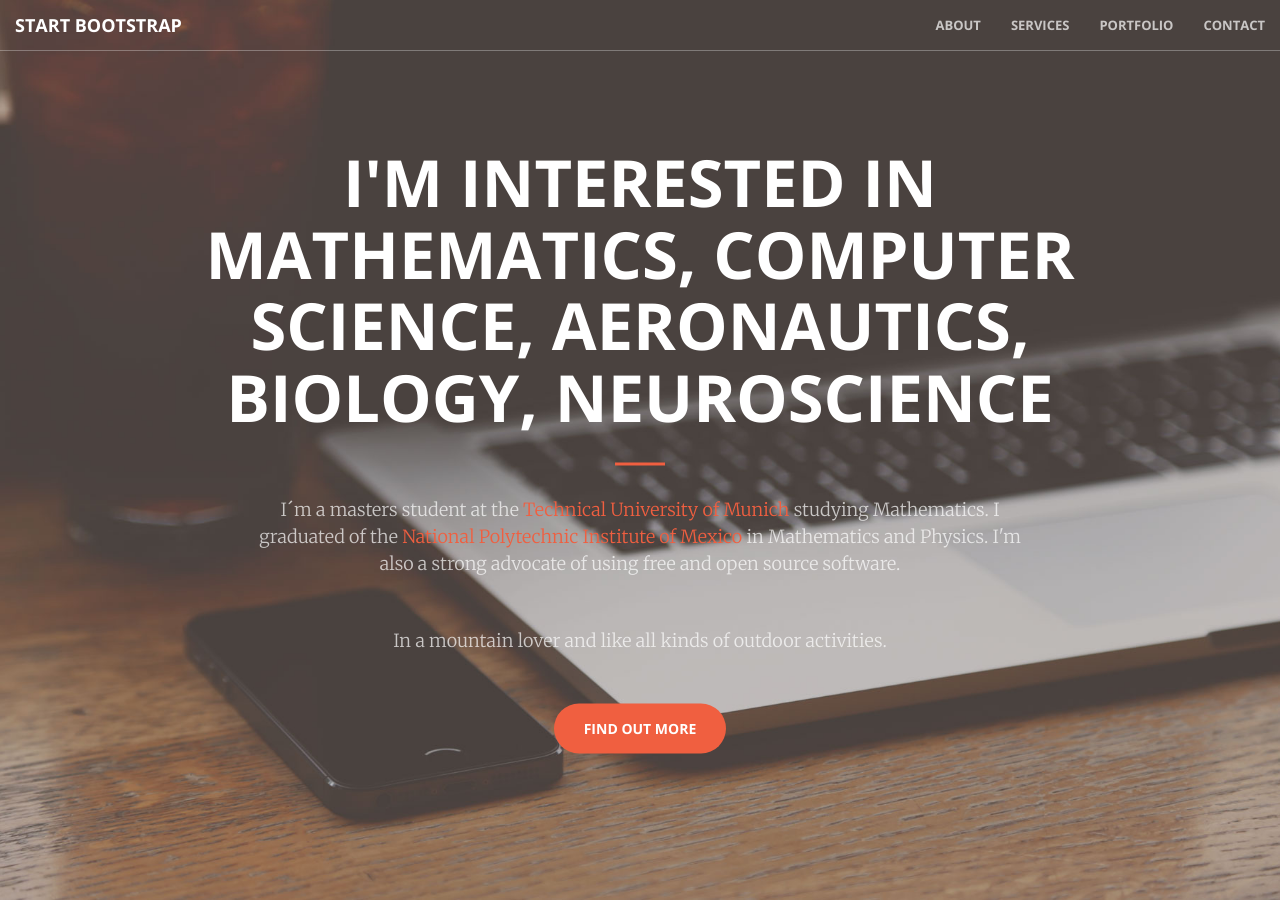
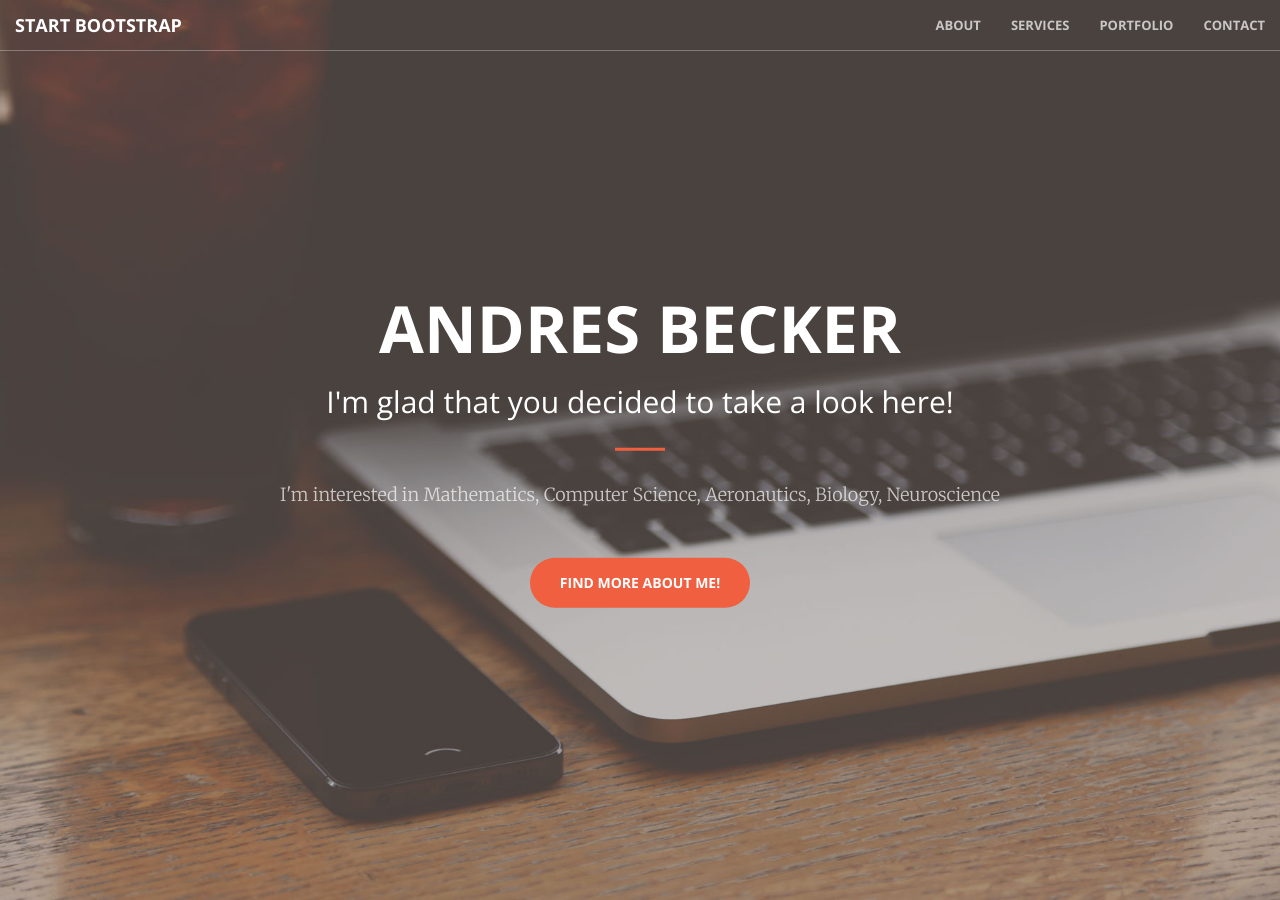
Before and after one commit to andresbecker/andresbecker.github.io, a Jekyll site: the page built from index.html, in a window 1280 px wide and 900 px high. Built offline with Jekyll 4.4.1, drawn with Linux system fonts in a browser that asks for light colours; some of the changed text lies outside the part shown.

Commit message:
New extra info about me

```diff
--- a/_includes/call-to-action.html
+++ b/_includes/call-to-action.html
@@ -2,10 +2,12 @@
     <div class="container">
         <div class="row">
             <div class="col-lg-8 col-lg-offset-2 text-center">
-                <h2 class="section-heading">We've got what you need!</h2>
+                <h2 class="section-heading">Who am I?</h2>
                 <hr class="light">
-                <p class="text-faded">Start Bootstrap has everything you need to get your new website up and running in no time! All of the templates and themes on Start Bootstrap are open source, free to download, and easy to use. No strings attached!</p>
-                <a href="#" class="btn btn-default btn-xl">Get Started!</a>
+                <p class="text-faded">I´m a masters student at the <a href="https://www.tum.de">Technical University of Munich</a> studying Mathematics. I'm a graduate of the <a href="https://es.wikipedia.org/wiki/Instituto_Polit%C3%A9cnico_Nacional">National Polytechnic Institute of Mexico</a> in Mathematics and Physics. I'm also a strong advocate of using free and open source software.
+<p> In a mountain lover and like all kinds of outdoor activities.</p></p>
+                <!-- <a href="#" class="btn btn-default btn-xl">Take a look into my Resume!</a> -->
+		<a href="Files/CV_ABECKER.pdf" class="btn btn-default btn-xl">Take a look into my Resume!</a>
             </div>
         </div>
     </div>
--- a/_includes/header.html
+++ b/_includes/header.html
@@ -1,11 +1,11 @@
 <header>
     <div class="header-content">
         <div class="header-content-inner">
-            <h1>I'm interested in Mathematics, Computer Science, Aeronautics, Biology, Neuroscience</h1>
+            <h1>Andres Becker</h1>
+	    <h2>I'm glad that you decided to take a look here!</h2>
             <hr>
-            <p>I´m a masters student at the <a href="https://www.tum.de/nc/en/homepage/">Technical University of Munich</a> studying Mathematics. I graduated of the <a href="https://es.wikipedia.org/wiki/Instituto_Polit%C3%A9cnico_Nacional">National Polytechnic Institute of Mexico</a> in Mathematics and Physics. I'm also a strong advocate of using free and open source software.</p>
-<p> In a mountain lover and like all kinds of outdoor activities.</p>
-            <a href="#about" class="btn btn-primary btn-xl page-scroll">Find Out More</a>
+            <p>I'm interested in Mathematics, Computer Science, Aeronautics, Biology, Neuroscience</p>
+            <a href="#about" class="btn btn-primary btn-xl page-scroll">Find more about me!</a>
         </div>
     </div>
 </header>
--- a/_layouts/front.html
+++ b/_layouts/front.html
@@ -9,7 +9,7 @@
   {% include call-to-action.html %}
   {% include services.html %}
   {% include portfolio.html %}
-  {% include aside.html %}
+  <!--{% include aside.html %}-->
   {% include contact.html %}
   {% include scripts.html %}
 </body>
```
Also changed, not shown: 1 other file.
